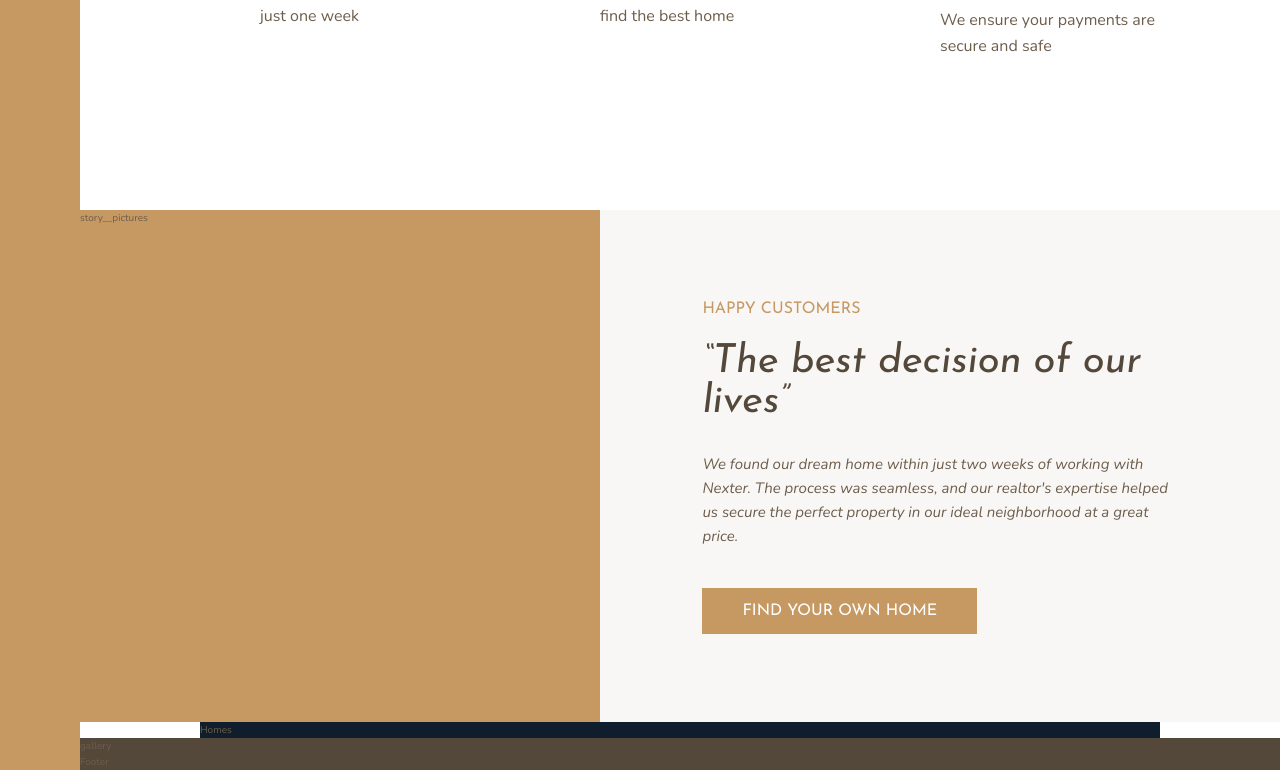
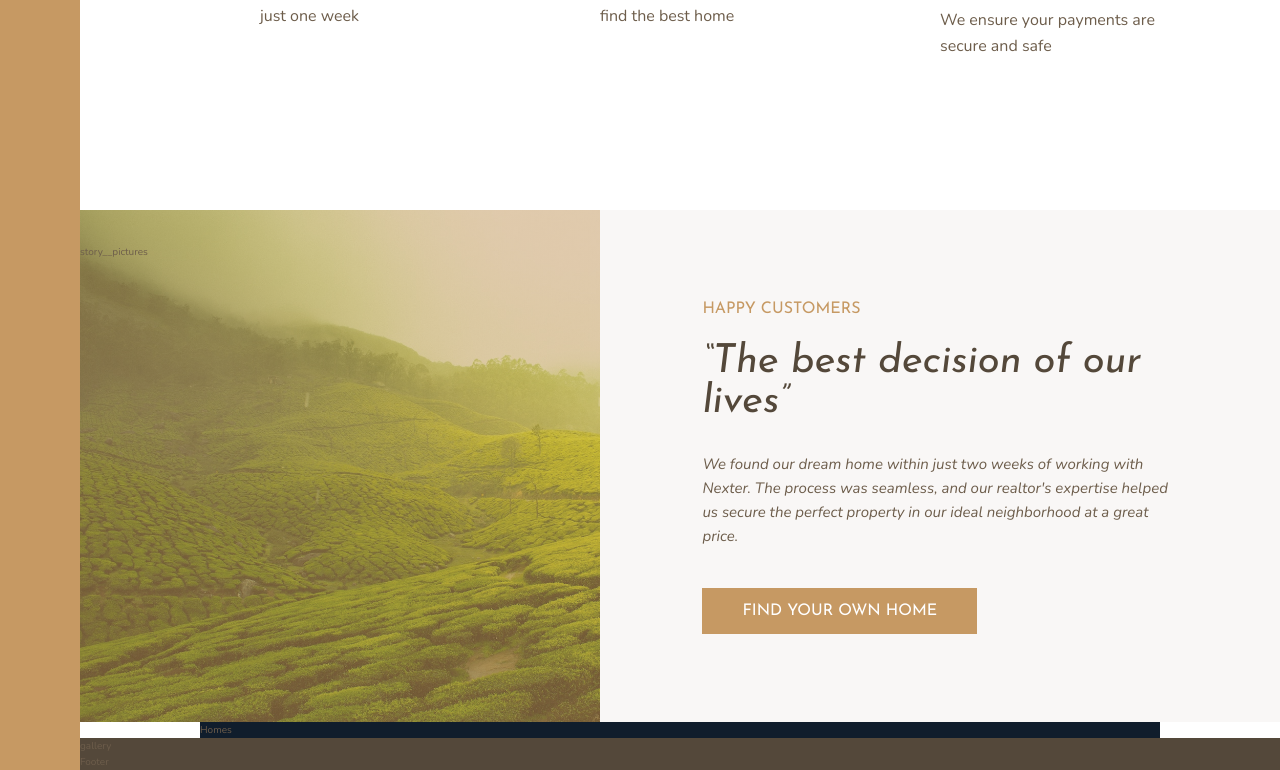
Before and after one commit to tasosbeast/meet-landing-page, a React (Vite) app: page / in a window 1280 px wide. Shown: the part 1070-1840 px from the top of the page. Built offline with nearby package versions, Linux system fonts and the light colour scheme.

Commit message:
feat: enhance _Story.scss with grid layout and background styles
- Added grid layout for story pictures and images for better
  organization.
- Implemented a background image with gradient overlay for visual
  appeal.
- Updated padding and margin values to use spacing variables for
  consistency.

```diff
--- a/src/components/_Story.scss
+++ b/src/components/_Story.scss
@@ -3,13 +3,39 @@
 .story {
   &__pictures {
     background-color: $color-primary;
+    background-image: linear-gradient(
+        rgba($color-primary, 0.5),
+        rgba($color-primary, 0.5)
+      ),
+      url(../assets/img/back.jpg);
+    background-size: cover;
     grid-column: full-start / col-end 5;
+    display: grid;
+    grid-template-rows: repeat(6, 1fr);
+    grid-template-columns: repeat(6, 1fr);
+    align-items: center;
+  }
+
+  &__img {
+    &--1 {
+      grid-row: 2 / 6;
+      grid-column: 2 / 6;
+      width: 100%;
+      box-shadow: 0 2rem 5rem rgba($color-black, 0.1);
+    }
+    &--2 {
+      grid-row: 4 / 6;
+      grid-column: 4 / 7;
+      width: 115%;
+      z-index: 20;
+      box-shadow: 0 2rem 5rem rgba($color-black, 0.2);
+    }
   }
 
   &__content {
     background-color: $color-grey-light-1;
     grid-column: col-start 6 / full-end;
-    padding: 6rem 8vw;
+    padding: $space-lg 8vw;
     display: flex;
     flex-direction: column;
     justify-content: center;
@@ -19,6 +45,6 @@
   &__text {
     font-size: 1.5rem;
     font-style: italic;
-    margin-bottom: 4rem;
+    margin-bottom: $space-sm;
   }
 }
```
